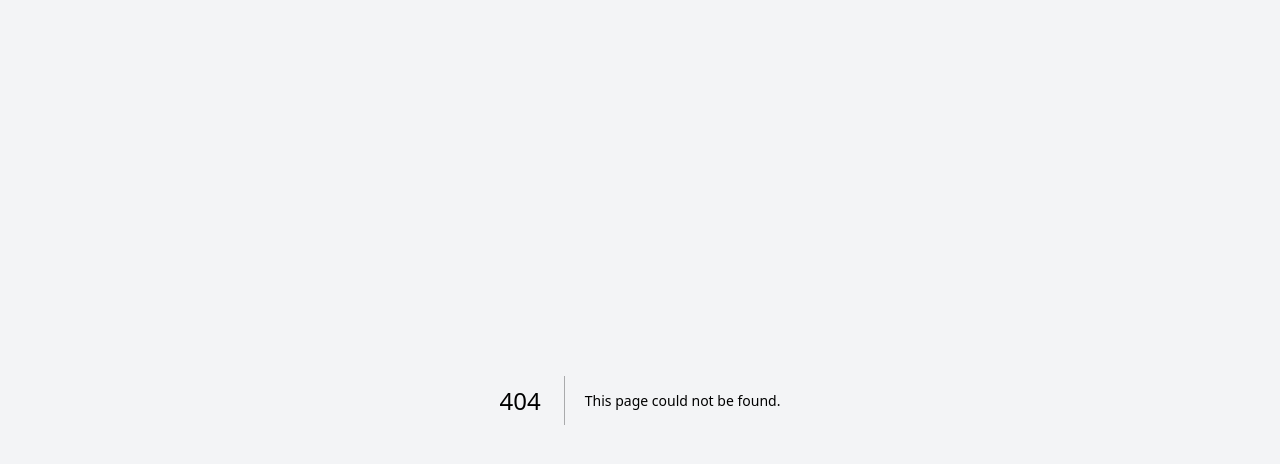
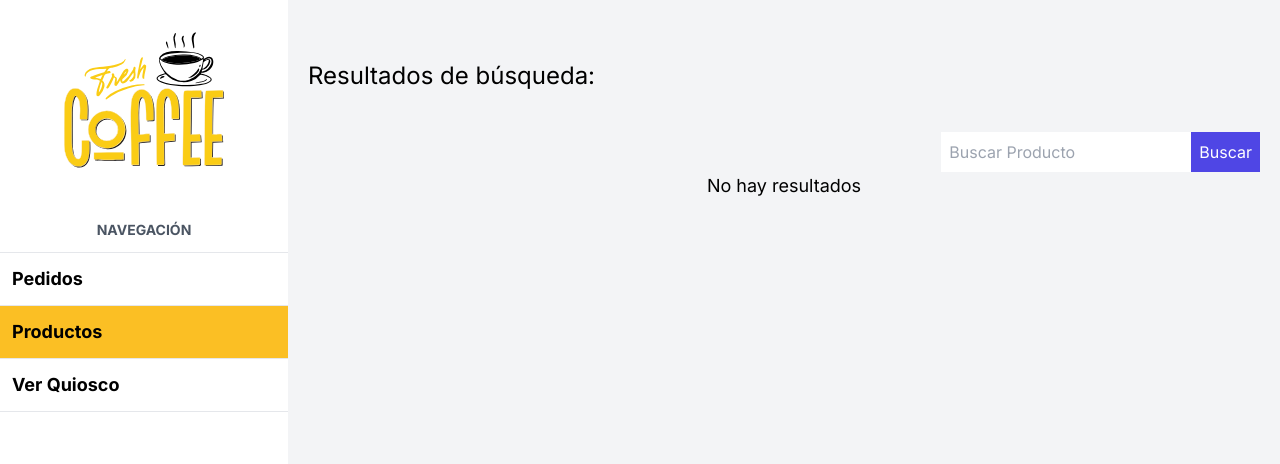
Before and after one commit to Inmacc96/kiosk-fresh-coffee, a Next.js app: page /admin/products/search in a window 1280 px wide. Before the commit this address had no page. Shown: the top 464 px of the page. Built offline with nearby package versions, Linux system fonts and the light colour scheme; no server answers; the database is empty.

Commit message:
implement functionality to search products

```diff
--- /dev/null
+++ b/app/admin/products/search/page.tsx
@@ -0,0 +1,44 @@
+import { prisma } from "@/app/lib/prisma";
+import Heading from "@/app/ui/Heading";
+import ProductSearchForm from "@/app/ui/products/ProductSearchForm";
+import ProductTable from "@/app/ui/products/ProductTable";
+
+export const searchProducts = async (searchTerm: string) => {
+  return await prisma.product.findMany({
+    where: {
+      name: {
+        contains: searchTerm,
+        mode: "insensitive",
+      },
+    },
+    include: {
+      category: true,
+    },
+  });
+};
+
+type SearchPageProps = {
+  searchParams?: Promise<{ search: string }>;
+};
+
+const SearchPage: React.FC<SearchPageProps> = async (props) => {
+  const searchParams = await props.searchParams;
+  const search = searchParams?.search || "";
+  const products = await searchProducts(search);
+
+  return (
+    <>
+      <Heading>Resultados de búsqueda: {search}</Heading>
+      <div className="flex flex-col lg:flex-row lg:justify-end gap-5">
+        <ProductSearchForm />
+      </div>
+      {products.length > 0 ? (
+        <ProductTable products={products} />
+      ) : (
+        <p className="text-center text-lg">No hay resultados</p>
+      )}
+    </>
+  );
+};
+
+export default SearchPage;
```
